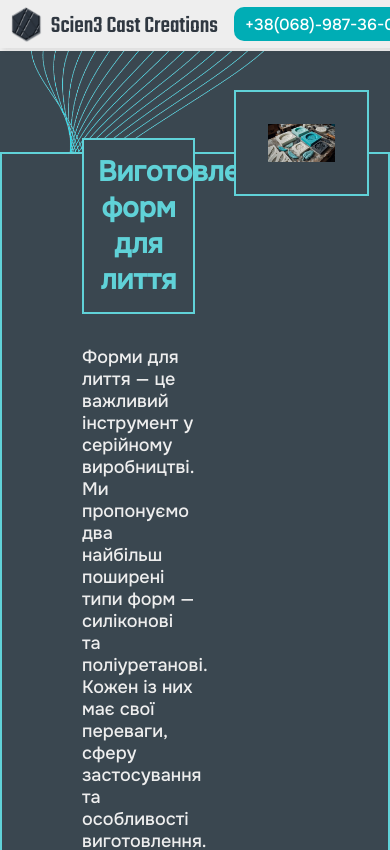
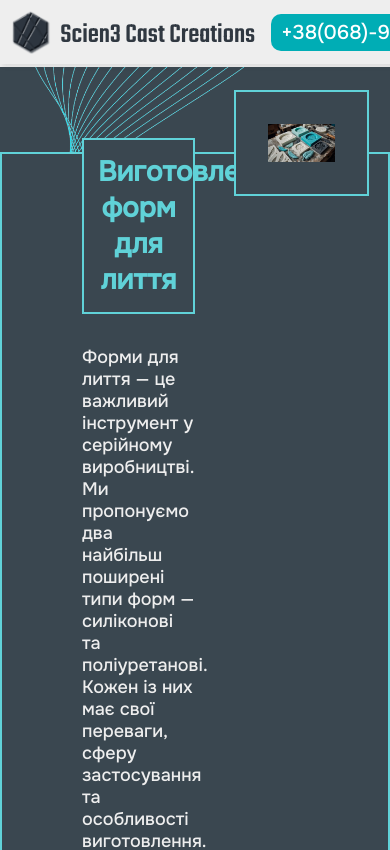
Before and after one commit to Olesia-P/scien3, a Next.js app: page /services/molds in a window 390 px wide. Shown: the top 850 px of the page. Built offline with nearby package versions, Linux system fonts and the light colour scheme.

Commit message:
Made navbar responsive

```diff
--- a/src/components/layout/navbar/navbar.module.scss
+++ b/src/components/layout/navbar/navbar.module.scss
@@ -54,31 +54,15 @@
                 .navLink {
                     font-weight: 600;
                     padding: 0.4em 1.1em;
-                    // border-radius: 5px;
-                    // background-color: #e6e6e6;
-                    // border: 2px solid $blue;
-                    // @include whiteCard($pad: 0.4em 1.1em, $borderRad: 5px);
                     transition: color 0.1s ease-in;
-                    // box-shadow: $shadow-white-out;
                     position: relative;
-
-                    // box-shadow: rgba(149, 157, 165, 0.2) 0px 8px 24px;
-
 
                     &:hover {
                         color: $blue;
-                        // filter: brightness(120%);
-
                     }
 
                     &.selected {
-                        // box-shadow: $shadow-white-in;
-                        // border-bottom: 2px solid $blue;
-                        // border: 1px solid $blue;
-                        // background-color: $light-blue;
-                        // color: $blue;
                         border-bottom: 2px solid $blue;
-                        // border-top: 2px solid $blue;
                     }
                 }
 
@@ -97,29 +81,32 @@
         }
 
         .hamburger {
-            border-radius: 30px;
-            padding: 0.2rem;
-            box-shadow: $shadow-white-out;
             @include dfc;
             margin-left: auto;
-            margin-right: 1rem;
+            margin-right: 2rem;
+            display: none;
             cursor: pointer;
+            width: 35px;
+            height: 35px;
 
             svg {
-                width: 25px;
-                height: 25px;
+                width: 100%;
+                height: 100%;
             }
         }
 
-        .mobileMenuWrap {
-            background-color: pink;
-            position: absolute;
-            right: 0;
-            top: 3.5rem;
-        }
+        // .mobileMenuWrap {
+        //     background-color: pink;
+        //     position: absolute;
+        //     right: 0;
+        //     top: 3.5rem;
+        // }
+        // }
     }
+}
 
-    @include laptop {
+@include laptop {
+    .shadowWrapper {
         .container {
             height: 3rem;
             gap: 1rem;
@@ -130,8 +117,13 @@
                 margin-left: 0.5rem;
 
                 p {
-                    font-size: $font-size-20;
+                    font-size: $font-size-26;
+                    margin-top: 0.4rem;
                 }
+            }
+
+            .navLinksWrap {
+                gap: 1rem;
             }
 
             .switch {
@@ -139,25 +131,48 @@
             }
         }
     }
+}
 
-    @include tablet {
+@include tablet {
+    .shadowWrapper {
         .container {
             font-size: $font-size-16;
 
-            .logo {
-                p {
-                    font-size: $font-size-24;
-                }
+            .phoneNumber {
+                @include blueBackgroundRounded ($padTop: 0.3em, $padRight: 0.8em, $padBottom: 0.3em, $padLeft: 0.5em)
             }
 
+            .navLinksWrap {
+                display: none;
+            }
 
+            .switch {
+                display: none;
+            }
+
+            .hamburger {
+                display: block;
+            }
         }
     }
 }
 
+@include lowTablet {
+    .shadowWrapper {
+        .container {
+            height: 4rem;
+            font-size: $font-size-20;
 
+            .logo {
+                height: 2.8rem;
 
-
+                p {
+                    font-size: $font-size-28;
+                }
+            }
+        }
+    }
+}
 
 // &.hoverable {
 // &::after,
--- a/src/components/layout/navbar/navbar.tsx
+++ b/src/components/layout/navbar/navbar.tsx
@@ -2,7 +2,7 @@ import Link from 'next/link';
 import React, { useState } from 'react';
 import cx from 'classnames';
 import { useRouter } from 'next/router';
-// import { IoMenu } from 'react-icons/io5';
+import { IoMenu } from 'react-icons/io5';
 import css from './navbar.module.scss';
 import LangSwitch from '../lang-switch/lang-switch';
 import DropdownMenu from '@/components/ui/dropdown-menu/dropdown-menu';
@@ -71,7 +71,9 @@ export default function Navbar() {
                       router.pathname === navLink.link && css.selected,
                     )}
                     onMouseEnter={() => setIsServicesMenuOpen(true)}
-                    aria-selected={router.pathname === navLink.link}
+                    aria-current={
+                      router.pathname === navLink.link ? 'page' : undefined
+                    }
                   >
                     {navLink.name}
                   </Link>
@@ -91,7 +93,9 @@ export default function Navbar() {
                     router.pathname === navLink.link && css.selected,
                   )}
                   href={navLink.link}
-                  key={navLink.name}
+                  aria-current={
+                    router.pathname === navLink.link ? 'page' : undefined
+                  }
                 >
                   {navLink.name}
                 </Link>
@@ -103,14 +107,14 @@ export default function Navbar() {
         <div className={css.switch}>
           <LangSwitch />
         </div>
-        {/*
+
         <button
           type="button"
           className={css.hamburger}
           // onClick={handleHamburgerClick}
         >
           <IoMenu />
-        </button> */}
+        </button>
 
         {/* <div className={css.mobileMenuWrap}>
           <MobileMenu />
--- a/src/components/ui/dropdown-menu/dropdown-menu.tsx
+++ b/src/components/ui/dropdown-menu/dropdown-menu.tsx
@@ -12,7 +12,7 @@ type DropdownMenuProps = {
 export default function DropdownMenu({ links }: DropdownMenuProps) {
   return (
     <div className={css.container}>
-      <ul className={css.linksWrap} role="menu">
+      <ul className={css.linksWrap}>
         {links.map((link) => (
           <Link className={css.link} key={link.name} href={link.link}>
             {link.name}
```
